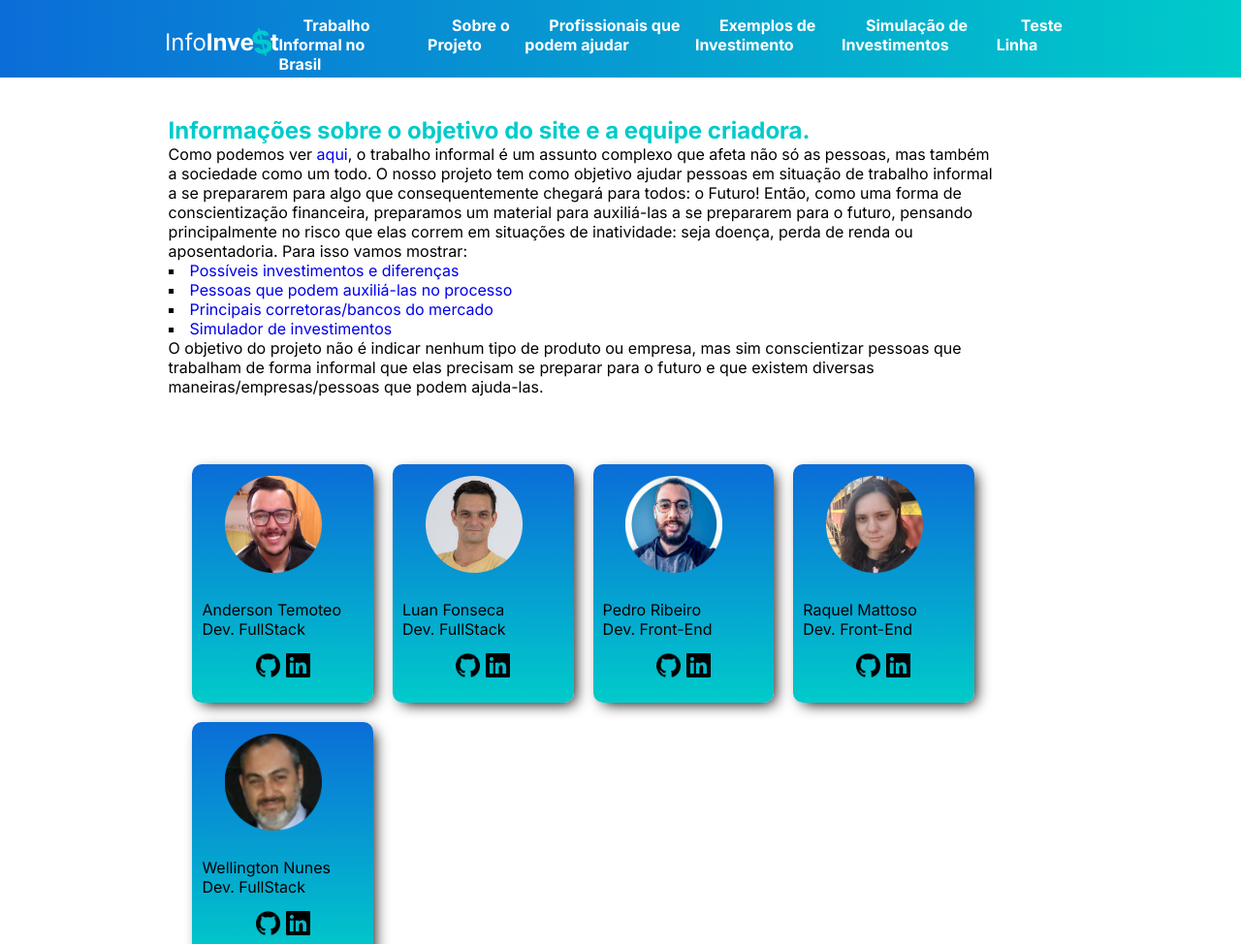
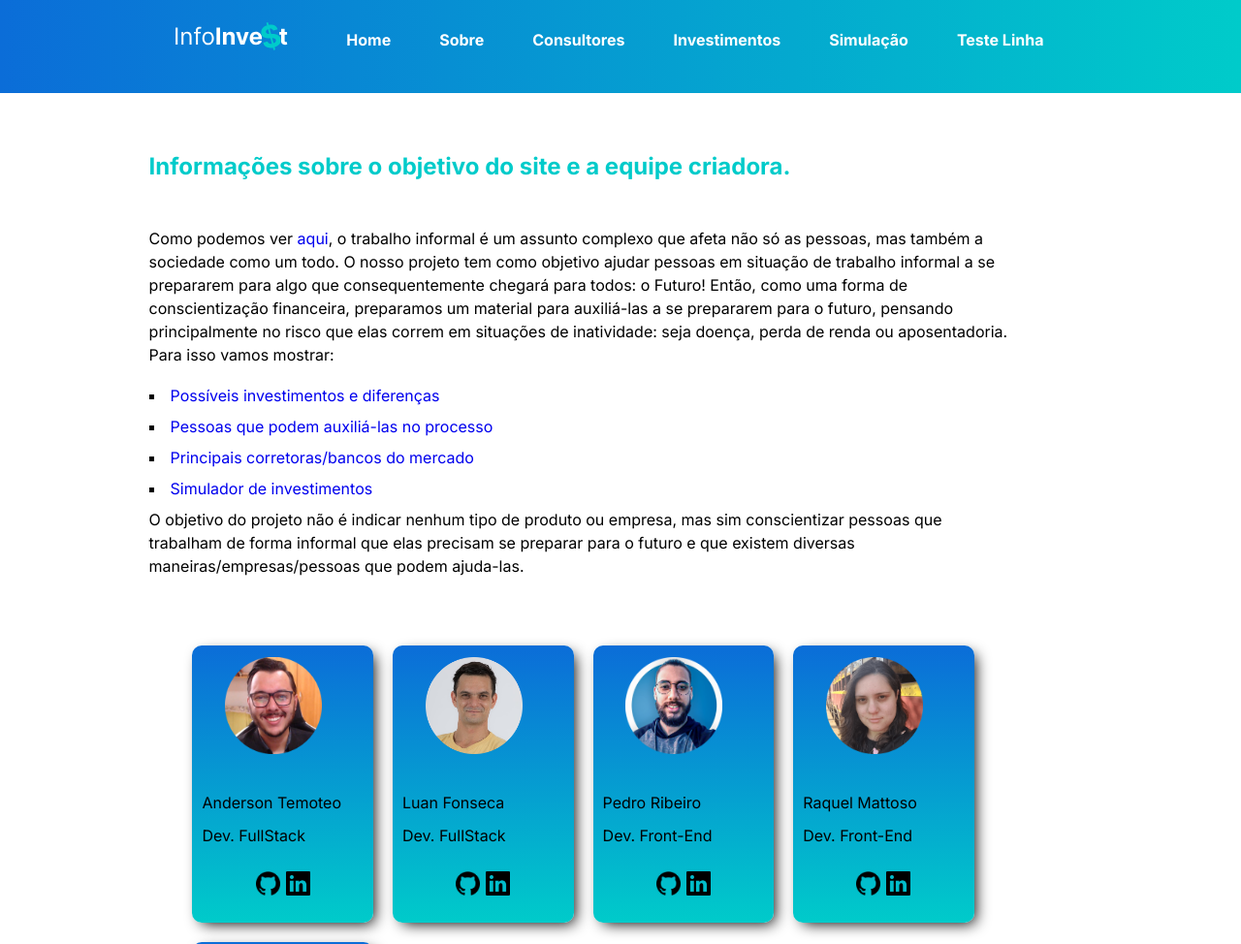
Before and after one commit to ramattoso/hackathon-startse, a plain HTML site: page sobre.html in a window 1280 px wide. Shown: the top 974 px of the page at 97% size. Drawn offline with Linux system fonts and the light colour scheme.

Commit message:
atualização texto e fixação de menu

```diff
--- a/css/style.css
+++ b/css/style.css
@@ -14,6 +14,7 @@ body {
     height: 100vh;
     font-family: "Inter", "Source Sans Pro", 'Times New Roman';
     font-size: 100%;
+    line-height: 1.5rem;
     text-rendering: optimizeLegibility;
     -webkit-font-smoothing: antialiased;
     background-color: white;
@@ -21,18 +22,30 @@ body {
 
 h1 {
     color: #00CBCA;
+    text-align: left;
+    margin: 2.5rem auto;
+    font-size: 1.5rem;
 }
 
 h3 {
     font-weight: 600;
     color: #0B6DD8;
+    text-align: left;
+    margin: 1rem auto;
 }
-
+p {
+    font-size: 1rem;
+    margin: 10px 0;
+}
 /* HEADER */
 
 header {
     background-image: linear-gradient(to right, #0B6DD8, #00CBCA);
-    height: 10vh;
+    height: 12vh;
+    width: 100vw;
+    position: fixed;
+    top: 0;
+    z-index: 100;
 }
 
 header .container-menu {
@@ -71,7 +84,7 @@ header nav ul li a:hover {
 main {
     min-height: 80vh;
     width: 70vw;
-    margin: 5vh 12vw;
+    margin: 20vh 12vw;
 }
 
 #content-simulador {
@@ -143,10 +156,7 @@ main {
     cursor: pointer;
 }
 
-
 #about {
-    min-height: 30vh;
-    margin: 20px;
     display: flex;
     flex-direction: column;
 }
@@ -203,6 +213,12 @@ main {
     height: 100px;
     width: 100px;
 }
+.imgcenter {
+    display: block;
+    margin-left: auto;
+    margin-right: auto;
+    width: auto;
+}
 
 .social {
     display: flex;
@@ -223,8 +239,14 @@ main {
     list-style: square;
     list-style-position: inside;
 }
+.list li {
+    margin: 8px 0px;
+}
 .orderlist {
     list-style-position: inside;
+}
+.orderlist li {
+    margin: 8px 0;
 }
 
 /* FOOTER */
--- a/sobre.html
+++ b/sobre.html
@@ -21,19 +21,19 @@
             </label>
             <nav>
                 <ul class="menu">
-                    <li><a href="index.html">Trabalho Informal no Brasil</a></li>
-                    <li><a href="sobre.html">Sobre o Projeto</a></li>
-                    <li><a href="consultores.html">Profissionais que podem ajudar</a></li>
-                    <li><a href="investimentos.html">Exemplos de Investimento</a></li>
-                    <li><a href="simulacao.html">Simulação de Investimentos</a></li>
+                    <li><a href="index.html" title="Trabalho Informal no Brasil">Home</a></li>
+                    <li><a href="sobre.html" title="Sobre o Projeto do site">Sobre</a></li>
+                    <li><a href="consultores.html" title="Profissionais que podem ajudar">Consultores</a></li>
+                    <li><a href="investimentos.html" title="Exemplos de Investimentos">Investimentos</a></li>
+                    <li><a href="simulacao.html" title="Simulação de Investimentos - Calculadora">Simulação</a></li>
                     <li><a href="teste-chart.html">Teste Linha</a></li>
                 </ul>
             </nav>
         </div>
     </header>
     <main>
+        <h1> Informações sobre o objetivo do site e a equipe criadora.</h1>
         <section id="about">
-            <h1> Informações sobre o objetivo do site e a equipe criadora.</h1>
             <p> Como podemos ver <a href="index.html">aqui</a>, o trabalho informal é um assunto complexo que afeta não só as pessoas, mas também a sociedade como um todo.
                 O nosso projeto tem como objetivo ajudar pessoas em situação de trabalho informal a se prepararem para algo que consequentemente chegará para todos: o Futuro!
                 Então, como uma forma de conscientização financeira, preparamos um material para auxiliá-las a se prepararem para o futuro, pensando principalmente no risco que elas correm em situações de inatividade: seja doença, perda de renda ou aposentadoria.
```
Also changed, not shown: consultores.html (+5 -5 lines), index.html (+3 -4 lines), investimentos.html (+5 -5 lines), simulacao.html (+5 -5 lines), teste-chart.html (+5 -5 lines).
